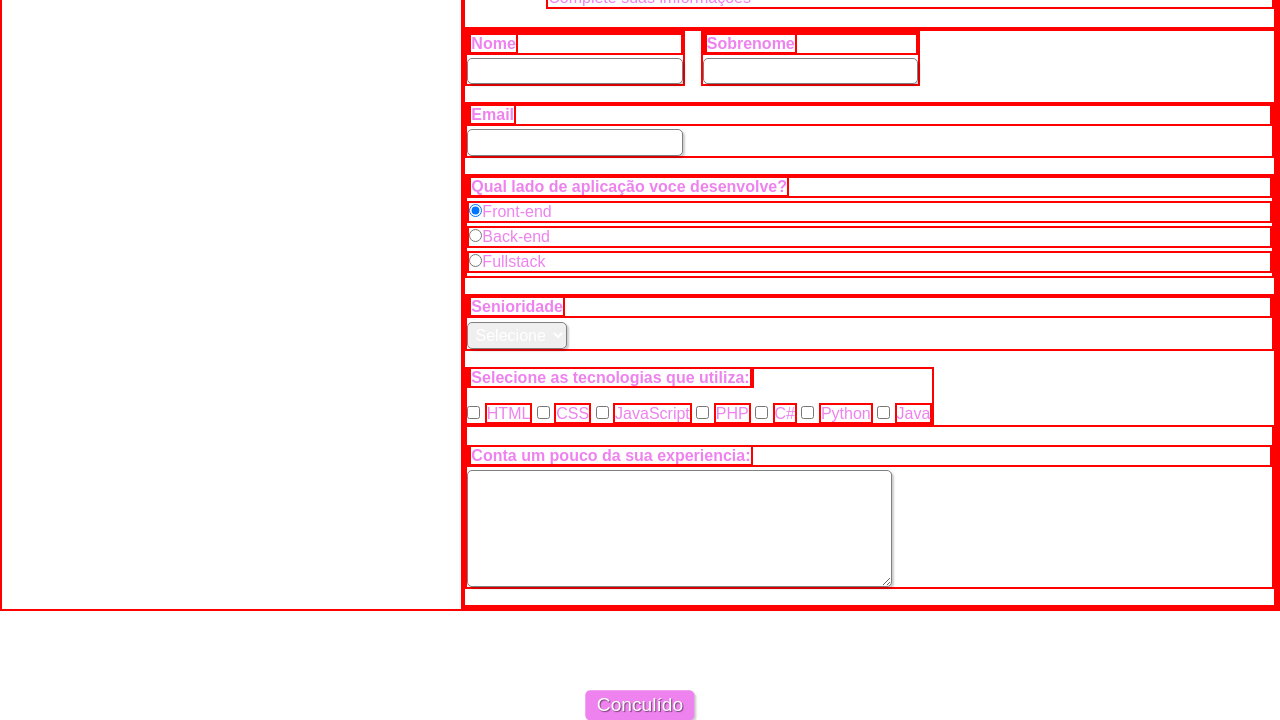
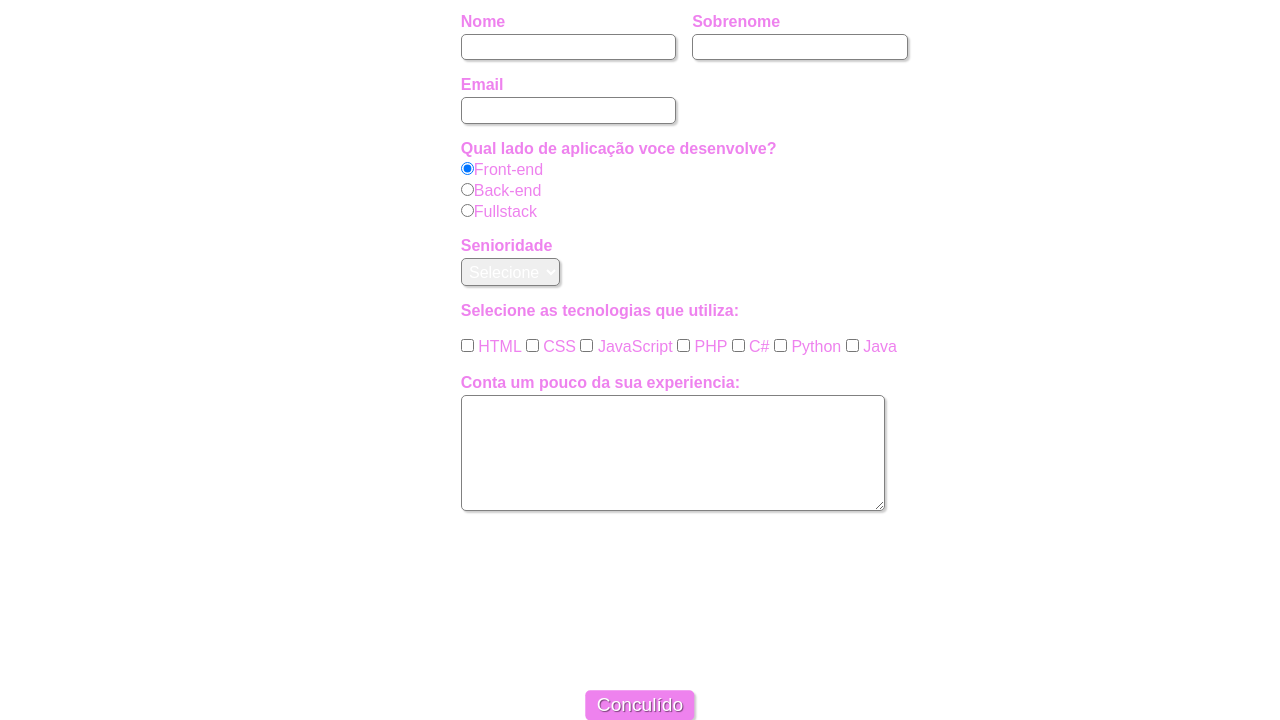
Before and after one commit to JanineTrindade/formulario, a plain HTML site: page index.html in a window 1280 px wide. Shown: the part 86-806 px from the top of the page. Drawn offline with Linux system fonts and the light colour scheme.

Commit message:
formulario css

```diff
--- a/formulario.css
+++ b/formulario.css
@@ -1,6 +1,6 @@
-*{
-    border: 2px solid red;
-}
+/* *{ */
+    /* border: 2px solid red; */
+/* } */
 
 *{
     margin: 0;
```
